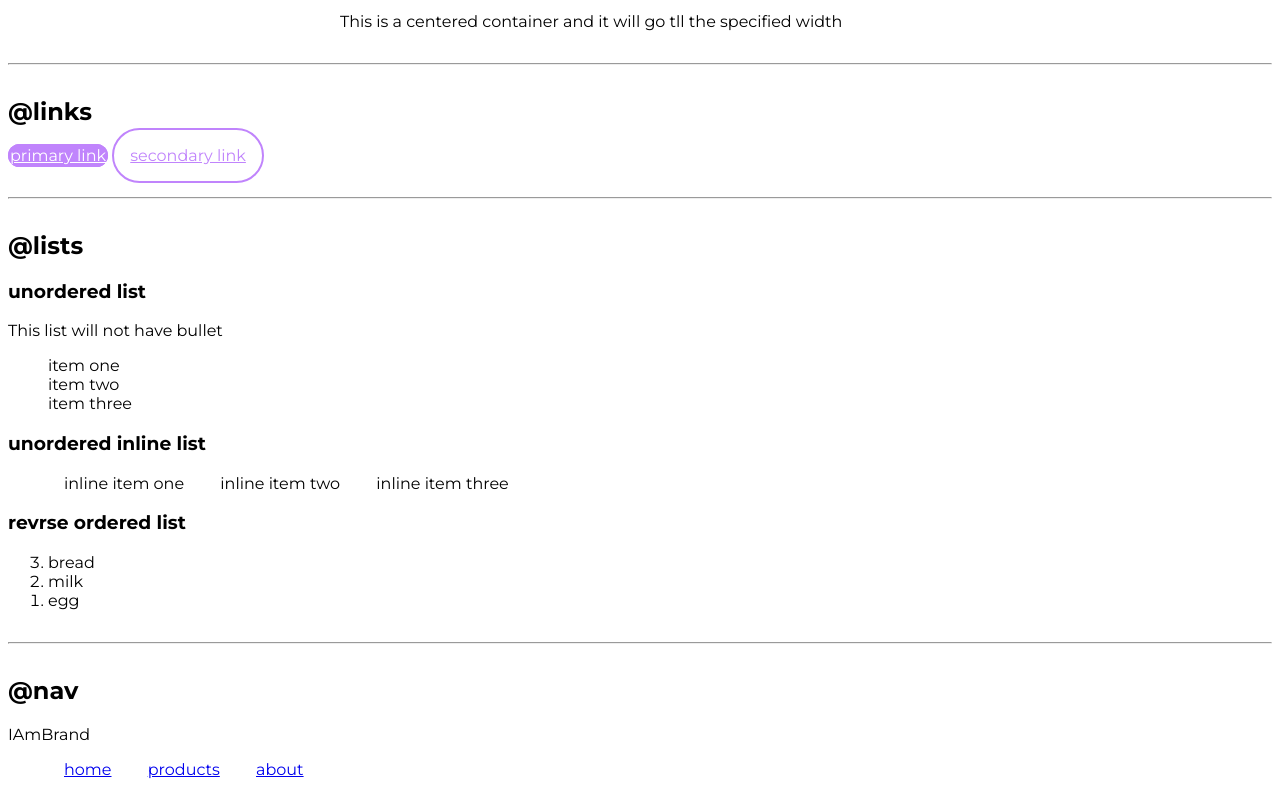
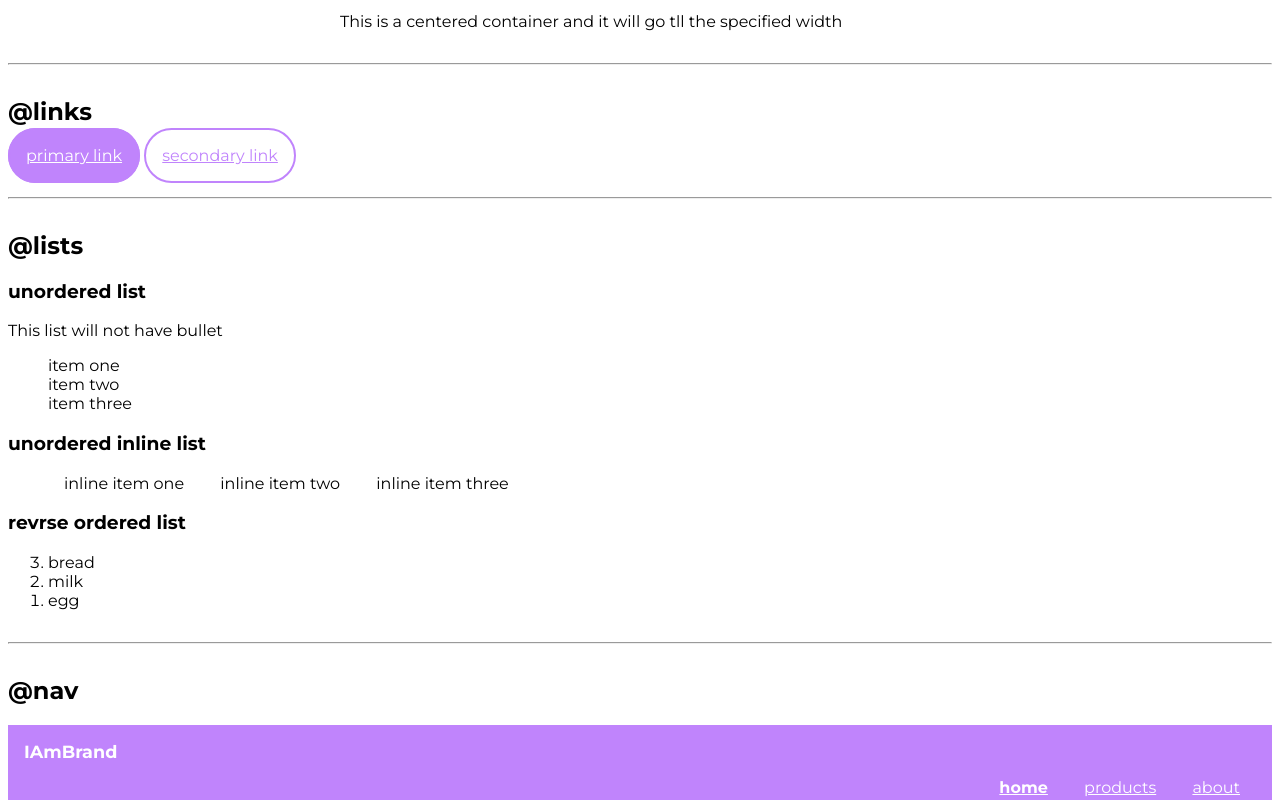
Before and after one commit to Vaishnavikakade/neogcamp-lesson3-live, a plain HTML site: page index.html in a window 1280 px wide. Shown: the part 640-1440 px from the top of the page. Drawn offline with Linux system fonts and the light colour scheme.

Commit message:
completed till navigation

```diff
--- a/index.html
+++ b/index.html
@@ -62,12 +62,12 @@
 <h2>@nav</h2>
 <nav class="navigation">
 <div class="nav-brand">IAmBrand</div>
-<ul class="list-non-bullet">
-    <li class="list-item-inline"><a href="/">home</a>
+<ul class="list-non-bullet  nav-pills">
+    <li class="list-item-inline"><a class="link link-active" href="/">home</a>
     </li>
- <li class="list-item-inline" ><a href="/">products</a>
+ <li class="list-item-inline" ><a class="link" href="/">products</a>
     </li>
- <li class="list-item-inline"  >  <a href="/">about</a>
+ <li class="list-item-inline"  >  <a class="link" href="/">about</a>
     </li>
 </ul>
 </nav>
--- a/styles.css
+++ b/styles.css
@@ -38,7 +38,7 @@ hr{
 background-color: var(--primary-color);
 border-radius: 2rem;
 border: 2px solid var(--primary-color);
-
+padding: 1rem;
 color: white
 }
 .link-secondary
@@ -62,3 +62,32 @@ color: white
     display:inline;
     padding: 0rem 1rem;
 }
+
+/* navigation */
+
+.navigation
+{
+    background-color: var(--primary-color);
+    color: white;
+    padding: 1rem;
+    border-bottom-left-radius: 1rem;
+    border-bottom-right-radius: 1rem;
+}
+
+.navigation .nav-brand
+{
+    font-weight: bold;
+    font-size: 1.1rem;
+}
+
+.navigation .nav-pills
+{
+    text-align: right;
+}
+.navigation .link{
+   color: white;
+}
+
+.navigation .link-active{
+    font-weight:bold;
+}
```
